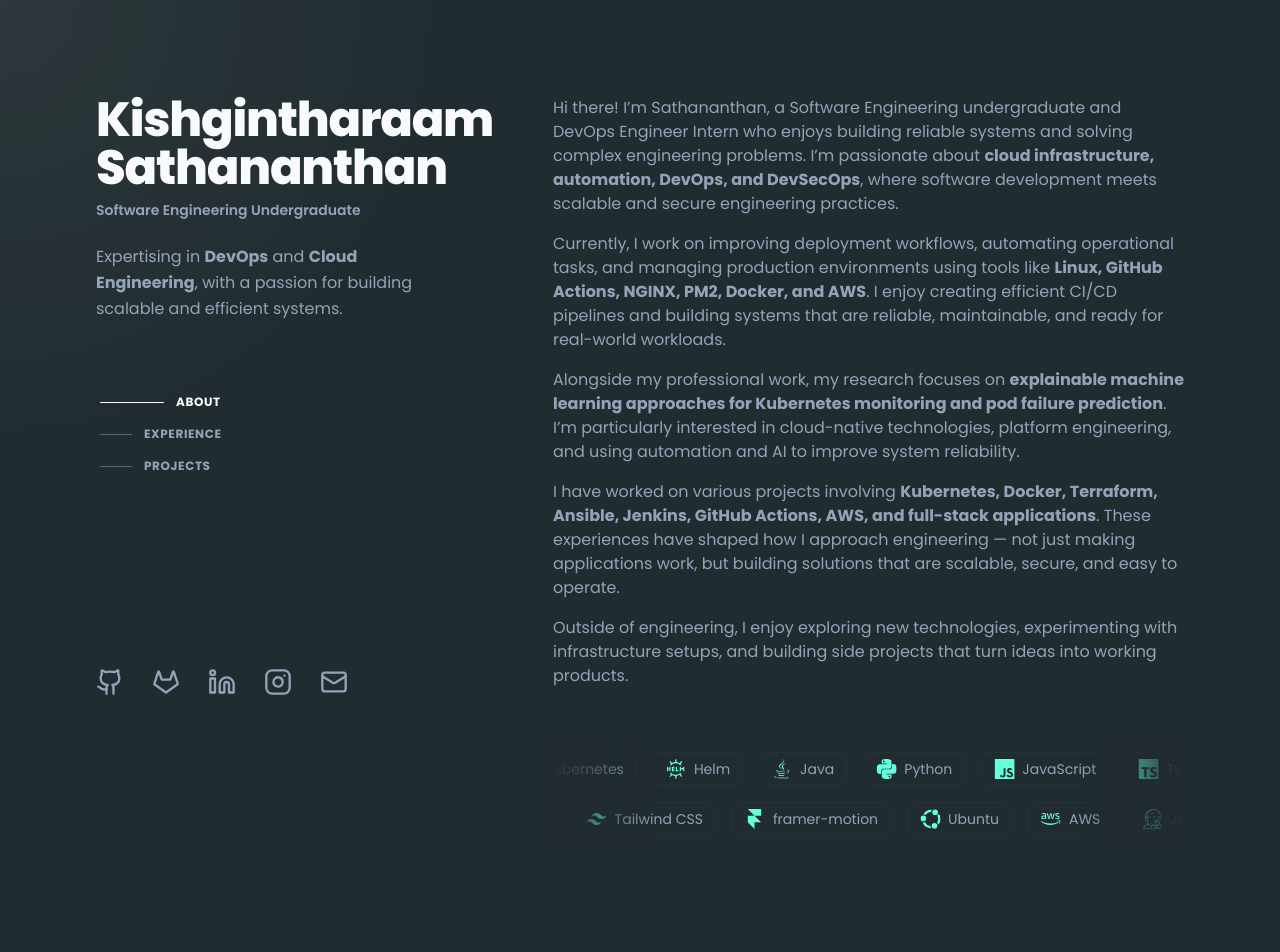
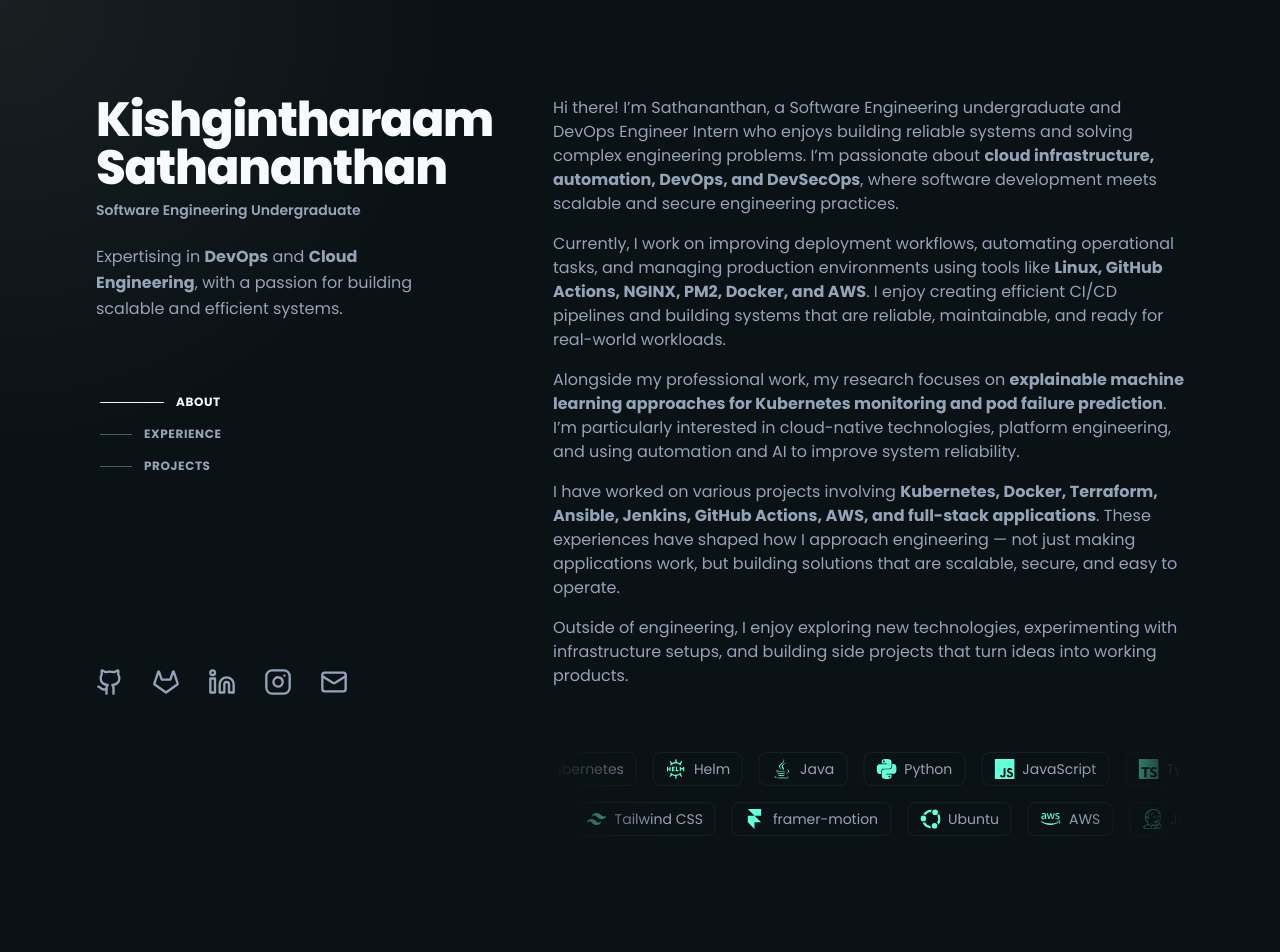
Before and after one commit to kishgi/my-portfolio, a Next.js app: page / in a window 1280 px wide. Shown: the top 952 px of the page. Built offline with nearby package versions, Linux system fonts and the light colour scheme.

Commit message:
BG change

```diff
--- a/app/globals.css
+++ b/app/globals.css
@@ -7,7 +7,8 @@
 @layer base {
   :root {
     --font-poppins: "Poppins";
-    --background: 198 18% 16%;
+    /* --background: #212c30; */
+    --background: #0b1215;
     --foreground: 210 40% 98%;
     --card: 198 18% 20%;
     --card-foreground: 210 40% 98%;
@@ -30,7 +31,8 @@
   }
 
   .dark {
-    --background: 198 18% 16%;
+    /* --background: #212c30; */
+    --background: #0b1215;
     --foreground: 210 40% 98%;
     --card: 198 18% 20%;
     --card-foreground: 210 40% 98%;
@@ -89,7 +91,7 @@
 }
 
 ::-webkit-scrollbar-track {
-  background: hsl(var(--background));
+  background: var(--background);
 }
 
 ::-webkit-scrollbar-thumb {
--- a/tailwind.config.ts
+++ b/tailwind.config.ts
@@ -21,7 +21,7 @@ const config: Config = {
         border: "hsl(var(--border))",
         input: "hsl(var(--input))",
         ring: "hsl(var(--ring))",
-        background: "hsl(var(--background))",
+        background: "var(--background)",
         foreground: "hsl(var(--foreground))",
         primary: {
           DEFAULT: "hsl(var(--primary))",
```
